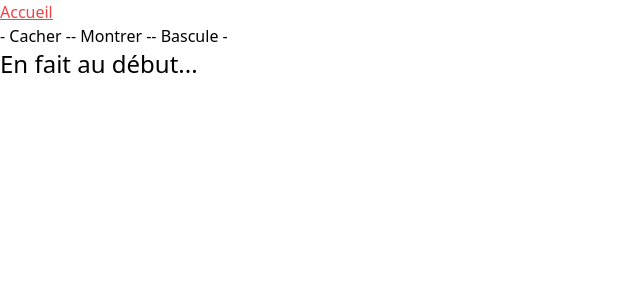
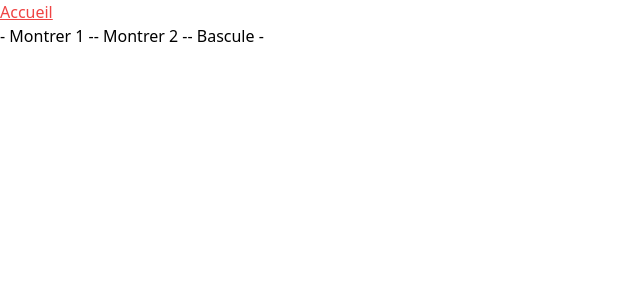
Before and after one commit to MMI-SAE-203/r213-2024-pracht-tp1-PETIT-Hugo, a Vue app: page / in a window 1280 px wide. Shown: the top 300 px of the page, without its empty margins (0-640 px from the left). Built offline with nearby package versions, Linux system fonts and the light colour scheme.

Commit message:
montrer 1 ou 2

```diff
--- a/src/pages/index.vue
+++ b/src/pages/index.vue
@@ -5,9 +5,11 @@ const maVar = ref(true)
 </script>
 
 <template>
-  <button @click="maVar = false">- Cacher -</button>
-  <button @click="maVar = true">- Montrer -</button>
+  <button @click="maVar = 1">- Montrer 1 -</button>
+  <button @click="maVar = 2">- Montrer 2 -</button>
   <button @click="maVar = !maVar">- Bascule -</button>
-  <h1 v-show="maVar"
+  <h1 v-show="maVar === 1"
   class="text-2xl">En fait au début...</h1>
+  <h1 v-show="maVar === 2"
+  class="text-2xl">On l'a fait pour la culture</h1>
 </template>
```
